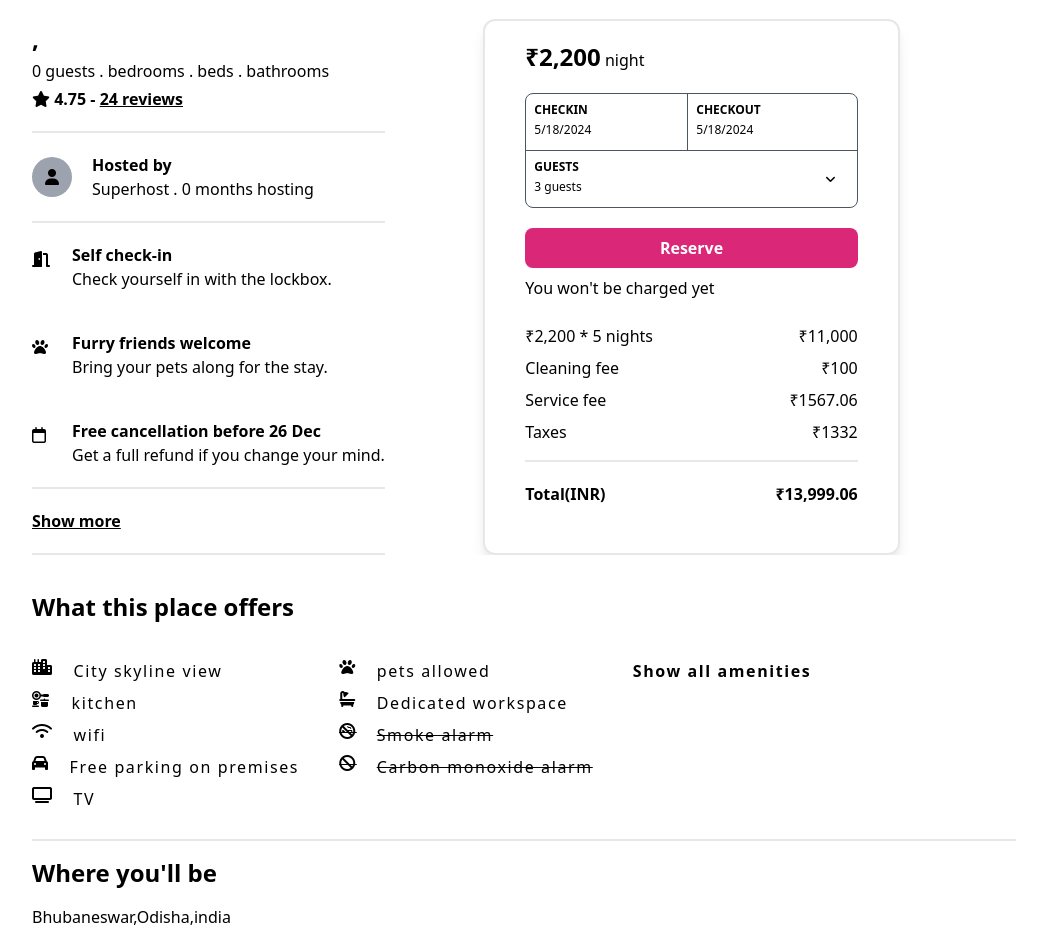
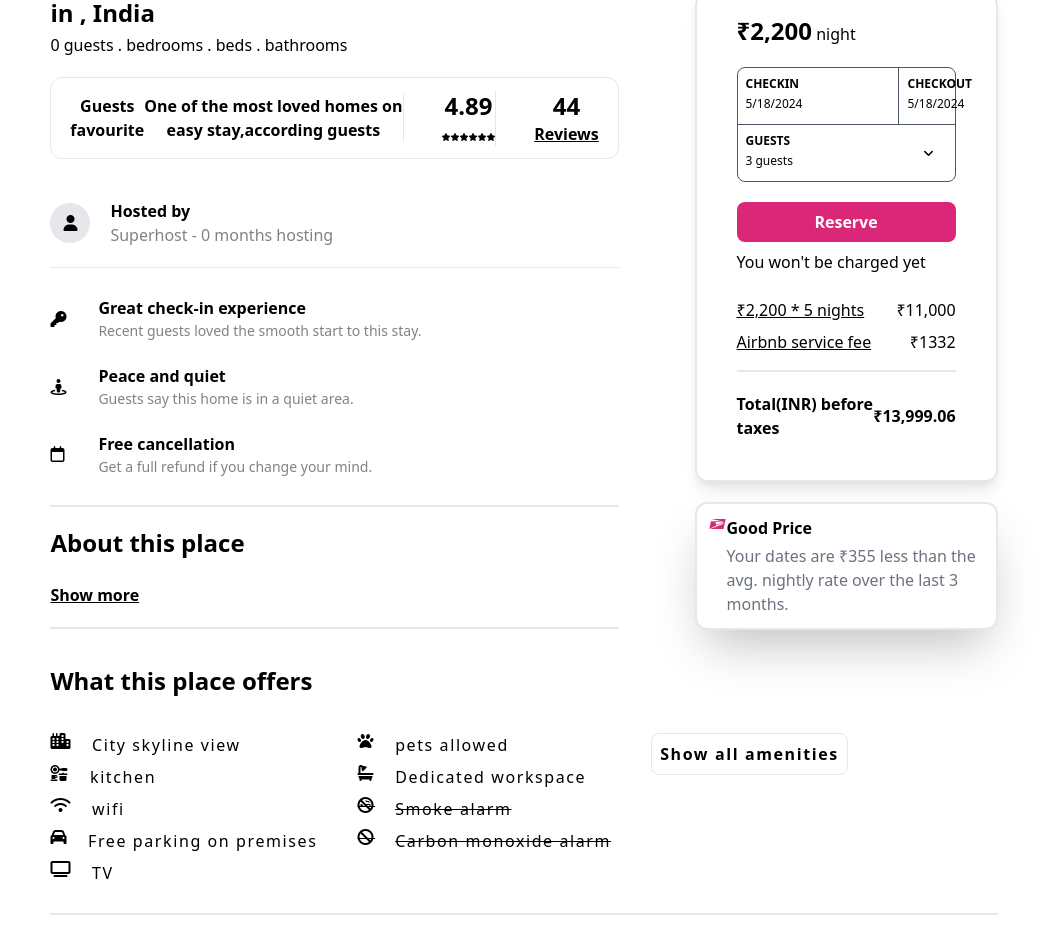
Before and after one commit to Jitupra9/hotel_Booking, a PHP site: page /project_hotel_managemnt/home/room_details/room_details.php in a window 1280 px wide. Shown: the part 455-1387 px from the top of the page, without its empty margins (116-1163 px from the left). Run offline with PHP 8.4, Linux system fonts and the light colour scheme; data that the repository does not hold is empty; some libraries are stand-ins or nearby versions.

Commit message:
it's room details half code

```diff
--- a/home/room_details/room_details.css
+++ b/home/room_details/room_details.css
@@ -1,5 +1,11 @@
 
+:root{
+    --gray :rgb(133, 129, 129);
+}
 
+.scrollbar-hide::-webkit-scrollbar {
+    display: none;
+  }
 .image-container img {
     transition: filter 0.3s ease;
 }
@@ -10,66 +16,103 @@
 .image-container:hover .overlay {
     opacity: 1;
 }
+.property_main_container{
+    padding:0% 13% ;
+}
+.propertydetalis{
+    position: relative;
+    /* overflow: hidden; */
+    /* border: 2px solid rgb(19, 217, 131); */
 
-.property_main_container{
+}
+.booking_detilas_div{
+    width: 60%;
+}
+div .fa-star{
+font-size: 8px;
+}
+.reviews{
+    font-size: 12px;
+}
+.overflow_div{
+    /* overflow: hidden; */
+    overflow-y: scroll;
+    position: relative;
+    box-sizing: border-box;
+}
+.property-feature-parent{
+    padding: 3% 0%;
+}
+.property-feature{
+    display: flex;
+    align-items: center;
+    padding:2% 0%;
+
+}
+.property-feature p{
+    color:var(--gray) ;
+    font-weight: 400;
+    font-size: 14px ;
+}
+.analys_box{
+    text-align: center;
+
+}
+.guset_favourite{
+    display: block;
+}
+.payment_div {
+    background-color:white;
+    /* border: 2px solid red; */
+    position: absolute;
+    /* bottom: 5%; */
+    right:0%;
+    width: 32%;
+}
+.host-p-profile{
+    color: var(--gray);
+}
+/* .property_main_container{
     padding:2% 10%;
     transition: all 0.3s ease-in-out;
 }
-.propertydetalis{
-    gap: 10%;
-}
-@media only screen and (max-width: 1235px){
-    .propertydetalis{
-        gap: 3%;
+ */
+ @media only screen and (max-width:1000px){
+    .property_main_container{
         transition: all 0.3s ease-in-out;
+        padding:0% 5%;
     }
-    .property_main_container{
-        padding:2% 10% ;
-        transition: all 0.3s ease-in-out;
+    /* .payment_div {
+        width: 30%;
+        right:10%;
+    } */
+    .guset_favourite{
+        display:none;
     }
-}
-@media only screen and (max-width:975px){
-    .property_main_container{
-        padding:2% 7% ;
-        transition: all 0.3s ease-in-out;
+    .analys_box{
+        width: 33.33%;
+        /* border: 2px solid gray; */
+        text-align: center;
     }
-}
-@media only screen and (max-width:757px){
-    .propertydetalis{
-        gap: 3%;
-        transition: all 0.3s ease-in-out;
-    }
-    .property_main_container{
-        padding:2% 5% ;
-        transition: all 0.3s ease-in-out;
-    }
-}
-@media only screen and (max-width:735px){
-    .payment_form{
-        transform: translate(-18%,7%);
-        transition: all 0.3s ease-in-out;
-        position: relative;
-    }
-    .property_main_container{
-        padding:0% 3% ;
-        transition: all 0.3s ease-in-out;
-    }
-}
-@media only screen and (max-width:653px){
-    .property_main_container{
-        padding:2% 1% ;
-        transition: all 0.3s ease-in-out;
-    }
-}
+ }
 @media only screen and (max-width:500px){
     .property_main_container{
         padding:0% 0% ;
         transition: all 0.3s ease-in-out;
     }
+    .propertydetalis_parent{
+        padding:2% 3% ;
+
+    }
     .image-container img {
         transition: none;
     }
-
+    .booking_detilas_div{
+        width: 100%;
+    }
+    .payment_div{
+        display: none;
+    }
     .image-container img:hover {
         filter:none; /* Darken the image on hover */
     }
--- a/home/room_details/room_details.php
+++ b/home/room_details/room_details.php
@@ -17,7 +17,8 @@
 <body>
     <script src="scrpt.js?v=<?= $version ?>"></script>
     <script src="https://code.jquery.com/jquery-3.6.0.min.js"></script>
-    <script src="https://maps.googleapis.com/maps/api/js?key=AIzaSyBVTBjdaWk84VPZ-v9C4TKk41Wd-GK1nlo"></script>
+    <script
+        src="https://maps.googleapis.com/maps/api/js?key=AIzaSyBpBvHKh_kjcu357JjejICS9hw-qENKK-s&libraries=places"></script>
     <?php
     try {
         if (isset($_GET['property'])) {
@@ -28,7 +29,7 @@
             $result = mysqli_query($conn, $sql);
             if (mysqli_num_rows($result) != 0) {
                 $row = mysqli_fetch_assoc($result);
-                print_r($row);
+                // print_r($row);
             }
         }
     } catch (Exception $error) {
@@ -44,8 +45,8 @@
             <div class="flex justify-between">
                 <h1 class="text-3xl font-semibold"><?php echo $row['Title'] ?></h1>
                 <div class=" flex items-center gap-3">
-                    <p><i class="fa-regular fa-share-from-square"></i> Share</p>
-                    <p><i class="fa-regular fa-heart"></i> Save</p>
+                    <p><u><i class="fa-regular fa-share-from-square"></i> Share</u></p>
+                    <p><u><i class="fa-regular fa-heart"></i> Save</u></p>
                 </div>
             </div>
         </div>
@@ -77,63 +78,89 @@
             </div>
             <div class="hidden absolute bottom-5 sm:flex justify-between px-5 w-full">
                 <button id="back-button" class=" bg-white font-semibold rounded-lg border border-gray-600 px-3 py-1 ">
-                    <a href="" class="button">Show all photos</a>
+                    <a href="" class="button"><i class="fa-solid fa-list-ul"></i> Show all photos</a>
                 </button>
             </div>
         </div>
 
 
-        <div class="px-5">
-            <div class="propertydetalis flex overflow-hidden " alt="something wrong">
-                <div class=" ">
+        <div class="propertydetalis_parent">
+            <div class="propertydetalis relative flex justify-between" alt="something wrong">
+                <div class=" booking_detilas_div">
                     <h1 class=" sm:hidden text-2xl my-2 font-semibold">Property Title</h1>
                     <p class="font-semibold my-1 sm:text-2xl whitespace-nowrap">
-                        <?php echo $row['property_name'] . "," . $row['locations'] ?>
+                        <?php echo $row['property_name'] . " in " . $row['locations'] . ", India" ?>
                     </p>
-                    <p class="whitespace-nowrap"><?php echo $row['MaxAdult']+$row['MaxChild']." " ." guests" . " . ". $row['HasBadroom']." " ."bedrooms " . " . ". $row['HasBeds']." " ."beds" . " . ". $row['HasBathroom']." " ."bathrooms"?></p>
-                    <p class="my-1 whitespace-nowrap font-bold"><i class="fa-solid fa-star"></i> 4.75 - <u>24
-                            reviews</u></p>
-                    <div
-                        class="whitespace-nowrap cursor-pointer border-t-2 border-b-2 mt-5 flex items-center gap-5 py-5">
-                        <div class=" bg-gray-400 flex justify-center items-center w-10 h-10 rounded-full"><i
+                    <p class="whitespace-nowrap">
+                        <?php echo $row['MaxAdult'] + $row['MaxChild'] . " " . " guests" . " . " . $row['HasBadroom'] . " " . "bedrooms " . " . " . $row['HasBeds'] . " " . "beds" . " . " . $row['HasBathroom'] . " " . "bathrooms" ?>
+                    </p>
+                    <div class="py-3 mt-5 border border-gray-200 rounded-xl font-semibold">
+                        <div class="flex items-center justify-around">
+                            <div class=" analys_box  border-r flex justify-center items-center ">
+                                <h3>Guests <br> favourite</h3>
+                                <p class="guset_favourite">One of the most loved homes on <br> easy stay,according
+                                    guests</p>
+                            </div>
+                            <div class=" analys_box  border-r">
+                                <p class=" text-center text-2xl">4.89</p>
+                                <?php for ($i = 0; $i <= 5; $i++) {
+                                    echo '<i class="fa-solid fa-star text-xs"></i>';
+                                } ?>
+                            </div>
+                            <divc class=" analys_box  ">
+                                <p class="text-2xl">44</p>
+                                <p><u>Reviews</u></p>
+                            </divc>
+                        </div>
+                    </div>
+                    <div class="whitespace-nowrap cursor-pointer  border-b mt-5 flex items-center gap-5 py-5">
+                        <div class=" bg-gray-200 flex justify-center items-center w-10 h-10 rounded-full"><i
                                 class="fa-solid fa-user"></i></div>
                         <div>
-                            <h3 class=" font-bold ">Hosted by <?php echo  $row['Hostid']?></h3>
-                            <p>Superhost .
+                            <h3 class=" font-bold ">Hosted by <?php echo $row['Hostid'] ?></h3>
+                            <p class=" host-p-profile">Superhost -
                                 <?php
-                            echo isset($row['Hosting_date'])  ? date('y-m-d') - $row['Hosting_date']: 00 ?>
-                            months hosting</p>
+                                $now = time();
+                                $date = $row['Hosting_date'];
+                                $diff = $now - strtotime($date);
+                                $day = $diff / (24 * 60 * 60);
+                                echo isset($row['Hosting_date']) ? round($day / 30) : 00
+                                    ?>
+                                months hosting
+                            </p>
                         </div>
                     </div>
-                    <div class=" border-b-2 whitespace-nowrap">
-                        <div class=" flex items-center py-5">
-                            <div class=" w-10 h-10 rounded-full"><i class="fa-solid fa-door-open"></i></div>
+                    <div class="property-feature-parent border-b-2 whitespace-nowrap">
+                        <div class=" property-feature ">
+                            <div class=" w-12  rounded-full"><i class="fa-solid fa-key"></i></div>
                             <div>
-                                <h3 class=" font-semibold">Self check-in</h3>
-                                <p>Check yourself in with the lockbox.</p>
+                                <h3 class=" font-semibold">Great check-in experience</h3>
+                                <p>Recent guests loved the smooth start to this stay.</p>
                             </div>
                         </div>
-                        <div class=" flex items-center py-5">
-                            <div class=" w-10 h-10 rounded-full"><i class="fa-solid fa-paw"></i></div>
+                        <div class="property-feature">
+                            <div class="w-12  rounded-full"><i class="fa-solid fa-street-view"></i></div>
                             <div>
-                                <h3 class=" font-semibold">Furry friends welcome</h3>
-                                <p>Bring your pets along for the stay.</p>
+                                <h3 class=" font-semibold">Peace and quiet</h3>
+                                <p>Guests say this home is in a quiet area.</p>
                             </div>
                         </div>
-                        <div class=" flex items-center py-5">
-                            <div class=" w-10 h-10 rounded-full"><i class="fa-regular fa-calendar"></i></div>
+                        <div class="property-feature">
+                            <div class=" w-12 rounded-full"><i class="fa-regular fa-calendar"></i></div>
                             <div>
-                                <h3 class=" font-semibold">Free cancellation before 26 Dec</h3>
+                                <h3 class=" font-semibold">Free cancellation</h3>
                                 <p>Get a full refund if you change your mind.</p>
                             </div>
                         </div>
                     </div>
                     <div class=" py-5 border-b-2">
+                        <h1 class=" text-2xl font-semibold">About this place </h1> <br>
                         <p><?php echo $row['Description'] ?></p>
                         <a href="" class=" font-semibold my-7"><u>Show more</u></a>
                     </div>
                 </div>
-                <div class="payment_form hidden sm:block border-2 shadow-lg px-5 py-5 rounded-xl lg:px-10">
+                <div class="payment_div ">
+                    <div class="payment_form  mb-5  border-2 shadow-lg p-5 rounded-xl lg:px-10">
                         <h1><span class=" font-bold text-2xl">₹2,200</span><span> night</span></h1>
                         <div class="border border-gray-600 rounded-lg text-xs my-5">
                             <div class="flex border-b border-gray-600">
@@ -159,30 +186,32 @@
                         <p class=" my-2">You won't be charged yet</p>
                         <div class=" py-2 border-b-2 ">
                             <div class=" flex my-2 items-center justify-between ">
-                            <p>₹2,200 * 5 nights</p>
+                                <p><u>₹2,200 * 5 nights</u></p>
                                 <p>₹11,000</p>
                             </div>
                             <div class=" flex my-2 items-center justify-between">
-                            <p>Cleaning fee</p>
-                            <p>₹100</p>
-                        </div>
-                        <div class=" flex my-2 items-center justify-between">
-                            <p>Service fee</p>
-                            <p>₹1567.06</p>
-                        </div>
-                        <div class=" flex my-2 items-center justify-between">
-                            <p>Taxes</p>
+                                <p><u>Airbnb service fee</u></p>
                                 <p>₹1332</p>
                             </div>
                         </div>
                         <div class=" flex my-2 py-3 items-center justify-between font-bold">
-                        <p>Total(INR)</p>
+                            <p>Total(INR) before taxes</p>
                             <p>₹13,999.06</p>
+                        </div>
+                    </div>
+                    <div
+                        class="payment_litle flex items-start border-2 border-gray-200 shadow-2xl p-3 rounded-xl bg-white">
+                        <i class="fa-brands fa-usps text-pink-600 "></i>
+                        <div class="">
+                            <h1 class="font-semibold mb-1 "> Good Price</h1>
+                            <p class=" text-gray-500">Your dates are ₹355 less than the avg. nightly rate over the last
+                                3 months.</p>
+                        </div>
                     </div>
                 </div>
             </div>
             <div class=" border-b-2 flex flex-col gap-y-3 py-5">
-                <h2 class=" text-2xl font-bold my-4">What this place offers</h2>
+                <h2 class=" text-2xl font-semibold my-4">What this place offers</h2>
                 <div class=" lg:flex gap-10 tracking-widest">
                     <div>
                         <div class=" flex gap-5 my-2"><i class="fa-solid fa-city"></i>
@@ -216,13 +245,13 @@
                             <p>Carbon monoxide alarm</p>
                         </div>
                     </div>
-                    <div class=" text-center font-semibold my-2">
-                        <p class="cursor-pointer">Show all amenities</p>
+                    <div class=" text-center font-semibold my-2 ">
+                        <p class="cursor-pointer border rounded-lg p-2">Show all amenities</p>
                     </div>
                 </div>
             </div>
             <div class=" border-b-2">
-                <h1 class=" my-4 font-bold text-2xl">Where you'll be</h1>
+                <h1 class=" my-4 font-bold text-xl ">Where you'll be</h1>
                 <p>Bhubaneswar,Odisha,india</p>
                 <div class="maps my-5 h-60 w-full opacity-75 rounded-xl "></div>
             </div>
```
Lines whose indentation alone changed are shown as unchanged.
